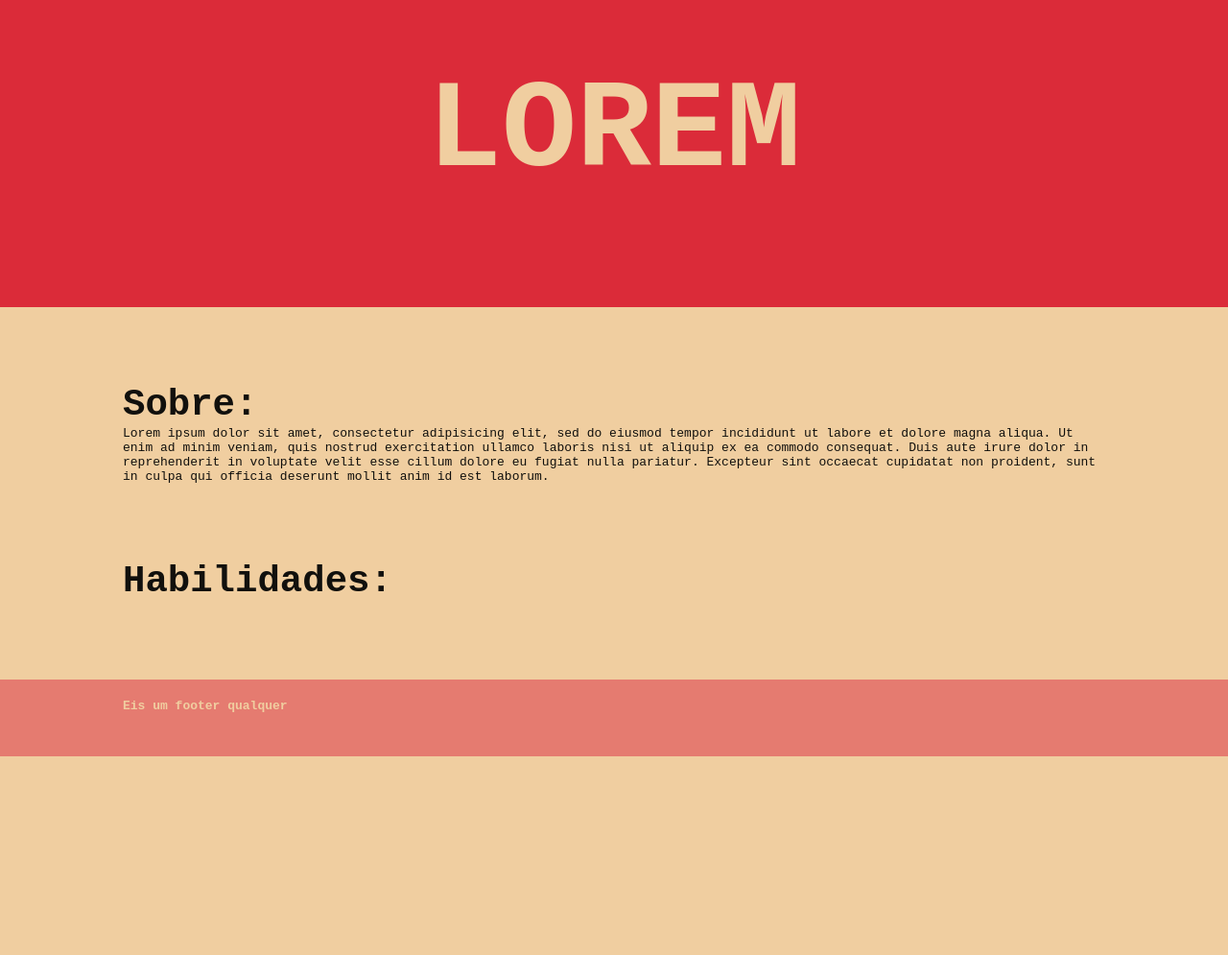
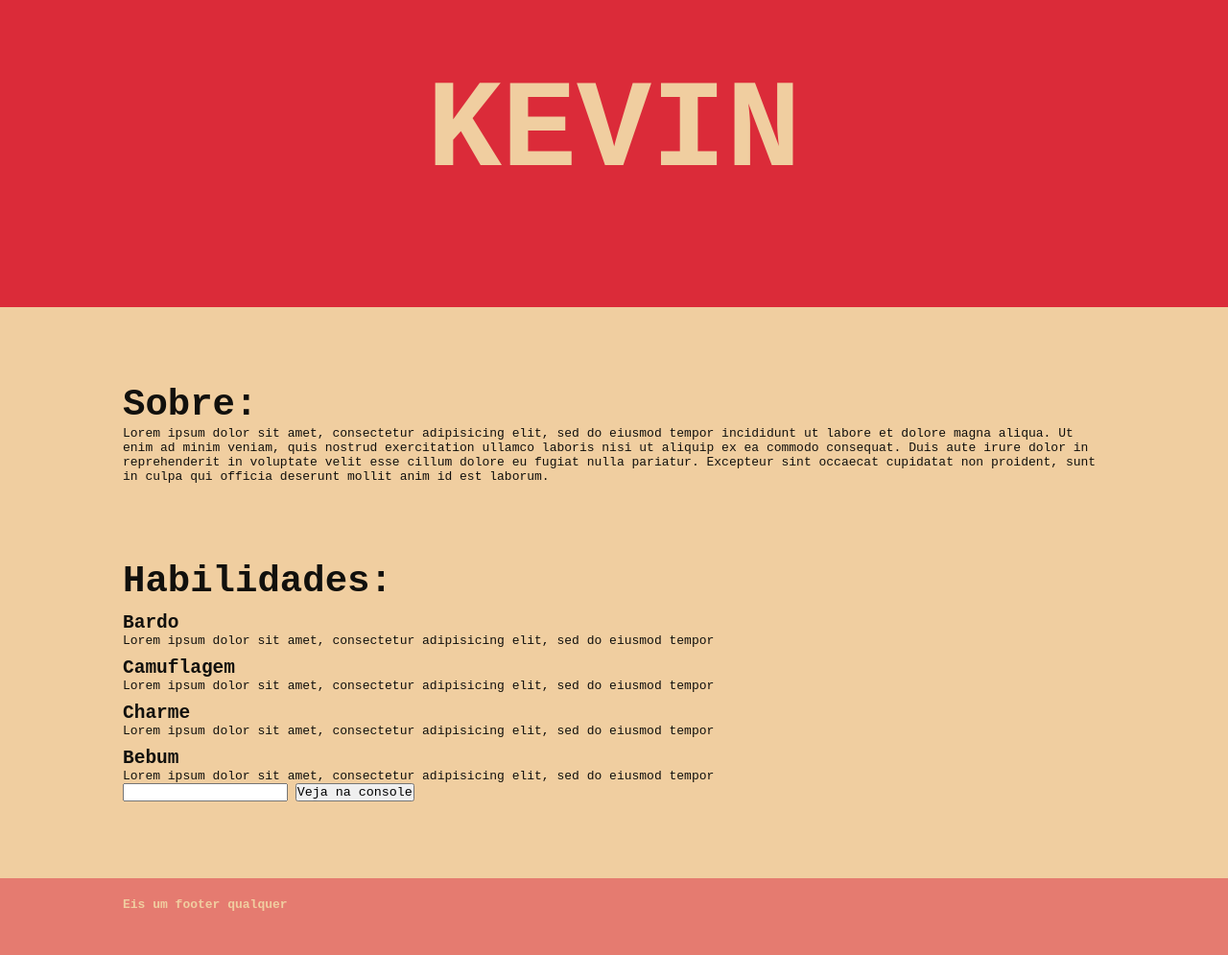
Before and after one commit to Aaronsantos/monitoria-LS, a plain HTML site: page monitoria dom/index.html in a window 1280 px wide. Shown: the whole page at 96% size. Before the commit the page ends 800 px from the top, so only its background shows below. Drawn offline with Linux system fonts and the light colour scheme.

Commit message:
Adicionando solução

```diff
--- a/monitoria dom/index.html
+++ b/monitoria dom/index.html
@@ -18,15 +18,29 @@
           </p>
         </section>
         <section id="habilidades">
+          <!--PROPRIEDADE DO INNERHTML!!!! -->
           <h2>Habilidades:</h2>
+
+          <!--FIM -->
+        </section>
+
+        <section id="teste">
+            <input type="text" name="" value="" id="entrada">
+            <button type="button" name="button" id="botao">Veja na console</button>
         </section>
 
     </main>
     <footer>
           Eis um footer qualquer
     </footer>
-    <script src="js/app.js">
+    <script src="js/app.js"></script>
+  </body>
 
-    </script>
-  </body>
+
+
+
+
+
+
+
 </html>
--- a/monitoria dom/js/app.js
+++ b/monitoria dom/js/app.js
@@ -11,5 +11,44 @@ let dados = [
   {
     nome : "Charme",
     desc : "Lorem ipsum dolor sit amet, consectetur adipisicing elit, sed do eiusmod tempor"
+  },
+  {
+    nome: "Bebum",
+    desc: "Lorem ipsum dolor sit amet, consectetur adipisicing elit, sed do eiusmod tempor"
   }
 ]
+
+let h1 = document.querySelector('h1')
+h1.innerHTML = 'Kevin'
+
+let habilidades = document.querySelector('#habilidades')
+
+  dados.forEach(hab =>
+    habilidades.innerHTML += `
+      <h3>${hab.nome}</h3>
+      <p>${hab.desc}</p>
+`
+)
+
+/*
+habilidades.innerHTML += dados.reduce( (total,hab) => total += `
+          <h3>${hab.nome}</h3>
+          <p>${hab.desc}</p>
+`, '')*/
+
+/*
+for(let i = 0; i < dados.length; i++){
+  habilidades.innerHTML += `<h3>${dados[i].nome}</h3>
+            <p>${dados[i].desc}</p>`
+}
+*/
+
+
+let input = document.querySelector('#entrada')
+let bt = document.querySelector('#botao')
+
+bt.addEventListener( "click" , function(){
+
+  console.log(input.value)
+
+})
```
